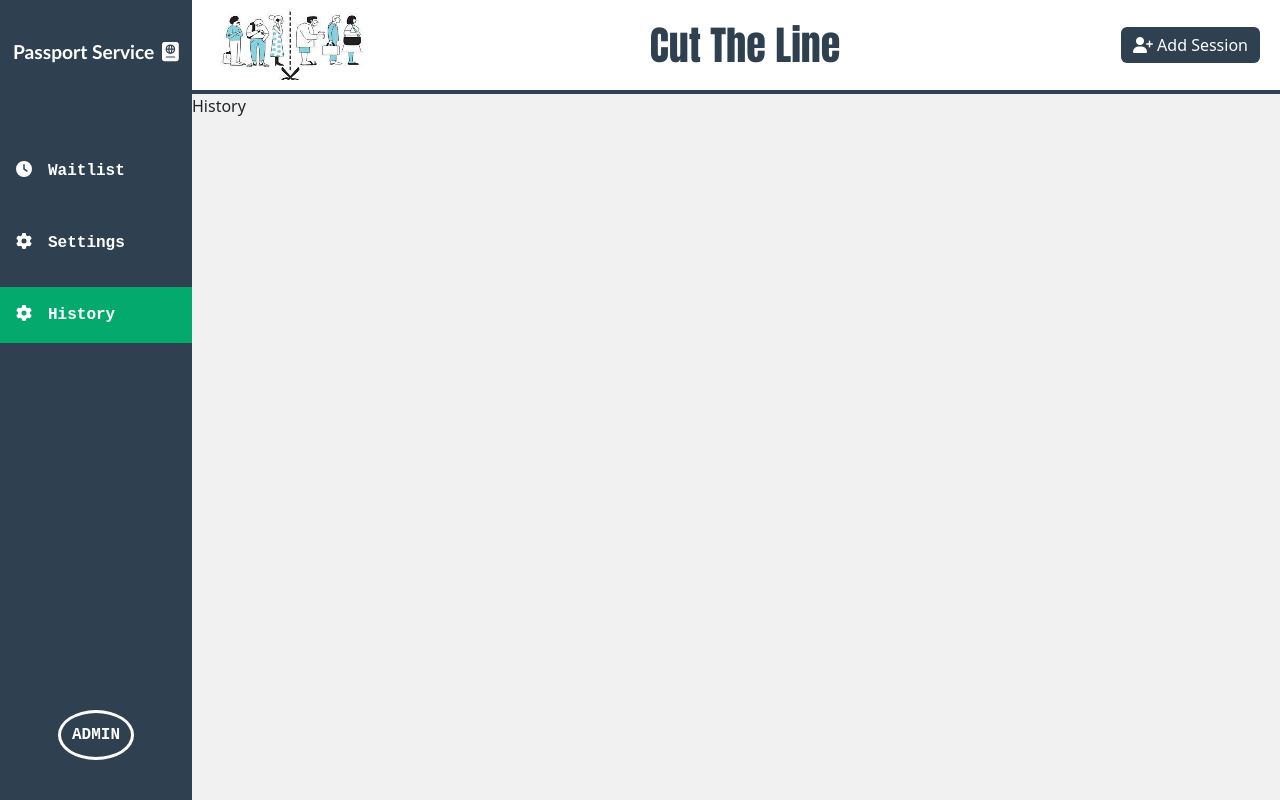
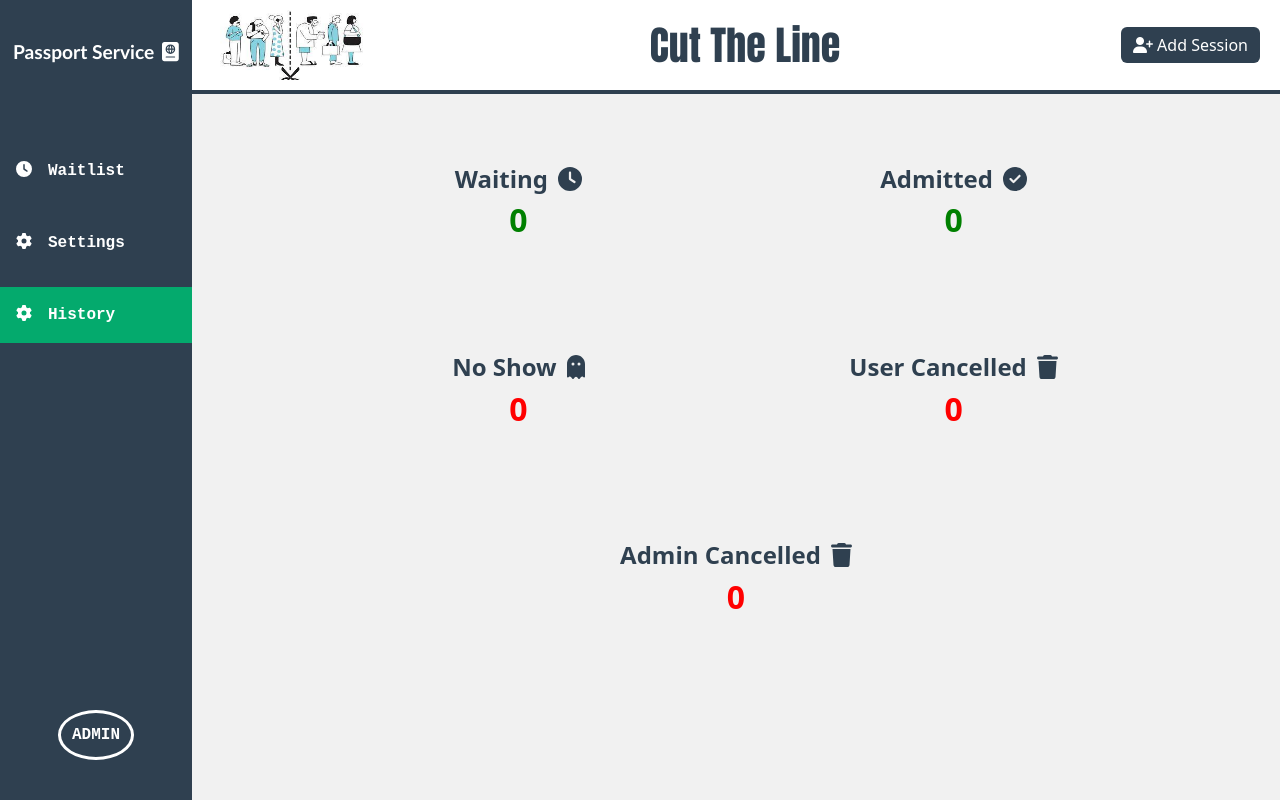
Before and after one commit to aiefymenko/cut-the-line, a React (Create React App) app in the folder client/: page /admin/history in a window 1280 px wide. Built offline with nearby package versions, Linux system fonts and the light colour scheme; no server answers.

Commit message:
made skeleton for outcomes

```diff
--- a/client/src/App.js
+++ b/client/src/App.js
@@ -17,6 +17,8 @@ import {
   faUserPen,
   faCircleXmark,
   faPassport,
+  faGhost,
+  faTrash,
 } from "@fortawesome/free-solid-svg-icons";
 
 library.add(
@@ -25,7 +27,9 @@ library.add(
   faUserPen,
   faCircleCheck,
   faCircleXmark,
-  faPassport
+  faPassport,
+  faGhost,
+  faTrash
 );
 
 function App() {
--- a/client/src/components/admin/FeatureSection/Pages/History.js
+++ b/client/src/components/admin/FeatureSection/Pages/History.js
@@ -1,7 +1,25 @@
 import React from "react";
+import historyData from "./historyData";
+import "./History.scss";
 
 const History = () => {
-  return <div>History</div>;
+  return (
+    <div className="history">
+      <div className="history-card">
+        {historyData.map((data) => {
+          return (
+            <div className="details">
+              <h4 className={data.class}>
+                {data.title}
+                <span>{data.icon}</span>
+              </h4>
+              <h2 className={data.class}>{data.number}</h2>
+            </div>
+          );
+        })}
+      </div>
+    </div>
+  );
 };
 
 export default History;
--- /dev/null
+++ b/client/src/components/admin/FeatureSection/Pages/History.scss
@@ -0,0 +1,42 @@
+.history {
+  width: 100%;
+  height: 100%;
+  display: flex;
+  justify-content: center;
+  align-items: center;
+}
+
+.history-card {
+  width: 80%;
+  height: 80%;
+  display: flex;
+  justify-content: space-around;
+  flex-wrap: wrap;
+}
+
+.details {
+  width: 50%;
+  text-align: center;
+
+  h4 {
+    color: #2f4050;
+    font-weight: 900;
+  }
+
+  h4 span {
+    padding-left: 10px;
+  }
+
+  h2 {
+    font-weight: 900;
+  }
+}
+
+
+.admit, .waiting {
+  color: green;
+}
+
+.cancelled, .noShow {
+  color: red;
+}
--- /dev/null
+++ b/client/src/components/admin/FeatureSection/Pages/historyData.js
@@ -0,0 +1,40 @@
+import { FontAwesomeIcon } from "@fortawesome/react-fontawesome";
+
+const historyData = [
+  {
+    title: "Waiting",
+    icon: <FontAwesomeIcon icon="fa-solid fa-clock" />,
+    class: "waiting",
+    number: 0,
+  },
+
+  {
+    title: "Admitted",
+    icon: <FontAwesomeIcon icon="fa-solid fa-circle-check" />,
+    class: "admit",
+    number: 0,
+  },
+
+  {
+    title: "No Show",
+    icon: <FontAwesomeIcon icon="fa-solid fa-ghost" />,
+    class: "noShow",
+    number: 0,
+  },
+
+  {
+    title: "User Cancelled",
+    icon: <FontAwesomeIcon icon="fa-solid fa-trash" />,
+    class: "cancelled",
+    number: 0,
+  },
+
+  {
+    title: "Admin Cancelled",
+    icon: <FontAwesomeIcon icon="fa-solid fa-trash" />,
+    class: "cancelled",
+    number: 0,
+  },
+];
+
+export default historyData;
```
